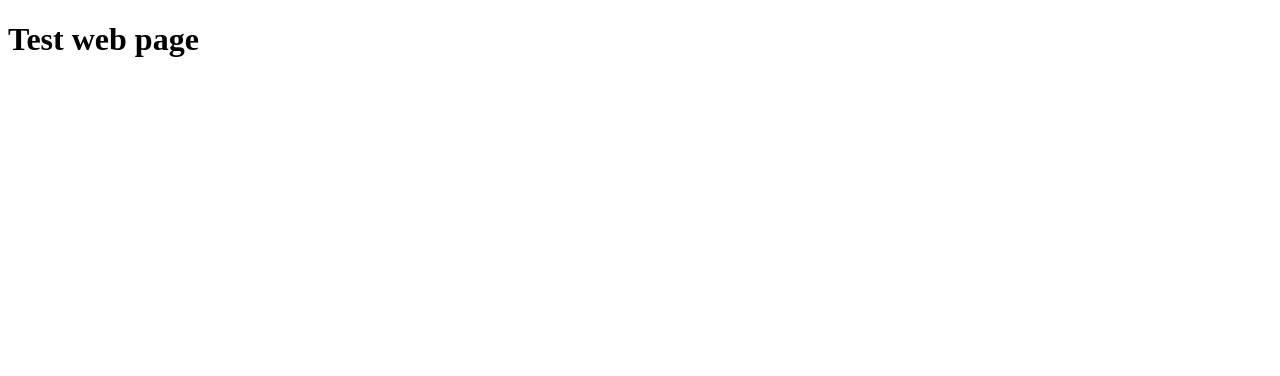
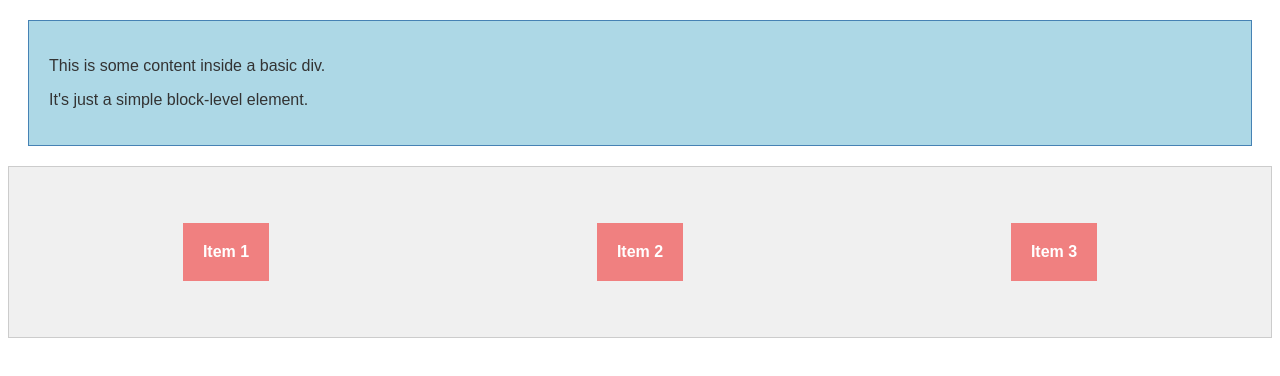
Before and after one commit to MrZhong-MRGS/Website, a plain HTML site: page index.html in a window 1280 px wide. Drawn offline with Linux system fonts and the light colour scheme.

Commit message:
div and flex

```diff
--- a/index.html
+++ b/index.html
@@ -2,9 +2,22 @@
 <html lang="en">
 <head>
     <meta charset="UTF-8">
-    <title>Title</title>
+    <meta name="viewport" content="width=device-width, initial-scale=1.0">
+    <title>Basic Div Example</title>
+    <link rel="stylesheet" href="style.css">
 </head>
 <body>
-    <h1>Test web page</h1>
+    <div class="div-example">
+        <p>This is some content inside a basic div.</p>
+        <p>It's just a simple block-level element.</p>
+    </div>
+
+
+    <div class="flex-container">
+        <div class="flex-item">Item 1</div>
+        <div class="flex-item">Item 2</div>
+        <div class="flex-item">Item 3</div>
+    </div>
+
 </body>
 </html>
--- /dev/null
+++ b/style.css
@@ -0,0 +1,32 @@
+.div-example {
+    background-color: lightblue;
+    padding: 20px;
+    margin: 20px;
+    border: 1px solid steelblue;
+}
+
+p {
+    font-family: sans-serif;
+    color: #333;
+}
+
+
+.flex-container {
+    display: flex; /* This makes the div a flex container */
+    background-color: #f0f0f0;
+    padding: 10px;
+    border: 1px solid #ccc;
+    height: 150px; /* To show alignment options */
+    justify-content: space-around; /* Distributes items with space around them */
+    align-items: center; /* Vertically centers items */
+}
+
+.flex-item {
+    background-color: lightcoral;
+    color: white;
+    padding: 20px;
+    margin: 5px;
+    font-family: sans-serif;
+    font-weight: bold;
+    text-align: center;
+}
```
